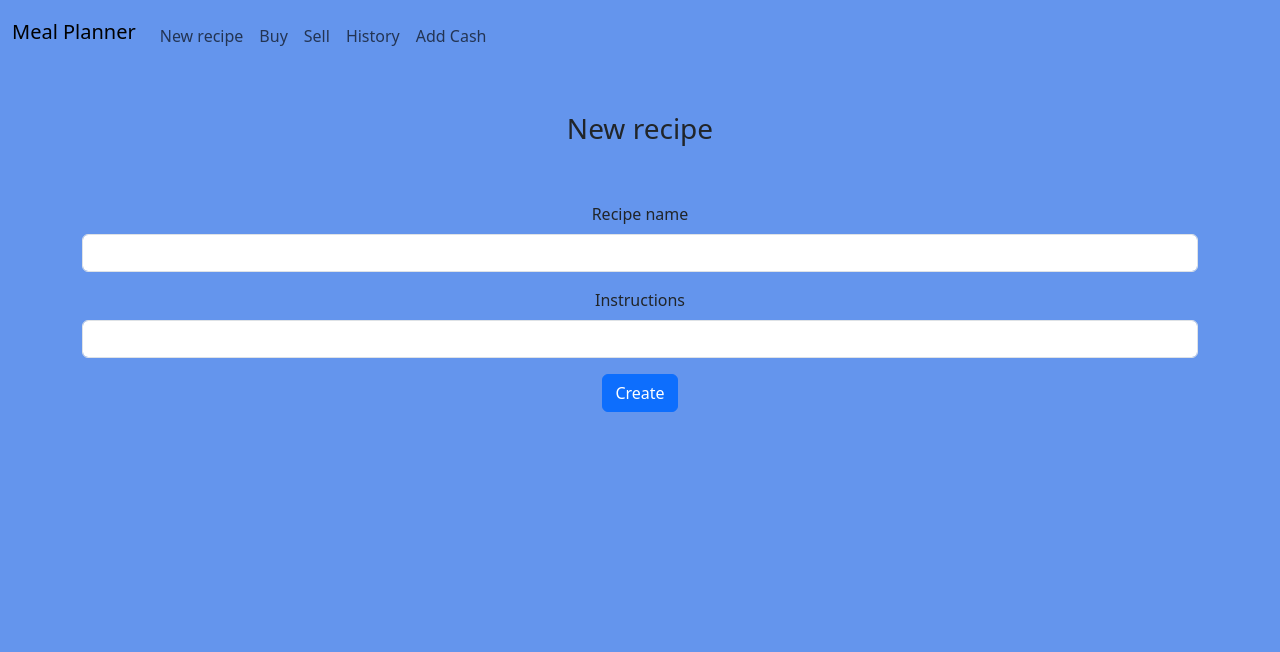
After one commit to CarolinaCampi/meal_planner, a Flask app: page /new_recipe in a window 1280 px wide. The commit adds this page. Shown: the top 652 px of the page. Run offline with Flask 3, Linux system fonts and the light colour scheme.

Commit message:
Integrate db, create new htmls

```diff
--- a/app.py
+++ b/app.py
@@ -1,5 +1,6 @@
-from flask import Flask, flash, redirect, render_template, request, session
+from flask import Flask, flash, redirect, render_template, request, session, g
 from flask_session import Session
+import sqlite3
 
 # Configure application
 app = Flask(__name__)
@@ -9,8 +10,56 @@ app.config["SESSION_PERMANENT"] = False
 app.config["SESSION_TYPE"] = "filesystem"
 Session(app)
 
+# https://flask.palletsprojects.com/en/3.0.x/patterns/sqlite3/
+# DATABASE = '/path/to/database.db'
+
+# def get_db():
+#     db = getattr(g, '_database', None)
+#     if db is None:
+#         db = g._database = sqlite3.connect(DATABASE)
+#     return db
+
+# @app.teardown_appcontext
+# def close_connection(exception):
+#     db = getattr(g, '_database', None)
+#     if db is not None:
+#         db.close()
 
 
 @app.route('/')
 def index():
     return render_template("index.html")
+
+# Route to form used to add a new student to the database
+@app.route("/new_recipe", methods=["GET", "POST"])
+def new_recipe():
+    # User reached route via POST (as by submitting a form via POST)
+    if request.method == "POST":
+        # Access form data
+        name = request.form.get("recipe_name")
+        if not name:
+            return render_template('result.html', msg="Please complete a recipe name")
+
+        instructions = request.form.get("recipe_instructions")
+        if not instructions:
+            return render_template('result.html', msg="Please complete instructions for the recipe")
+
+        try:
+            # Connect to SQLite3 database and execute the INSERT
+            with sqlite3.connect('meal_planner.db') as con:
+                cur = con.cursor()
+                cur.execute("INSERT INTO recipes (name, instructions) VALUES (?,?)", (name, instructions))
+
+                con.commit()
+                msg = "Record successfully added to database"
+        except:
+            con.rollback()
+            msg = "Error in the INSERT"
+
+        finally:
+            con.close()
+            # Send the transaction message to result.html
+            return render_template('result.html',msg=msg)
+
+    else:
+        return render_template("new_recipe.html")
--- a/templates/layout.html
+++ b/templates/layout.html
@@ -22,30 +22,20 @@
 
     <body>
 
-        <nav class="bg-light border navbar navbar-expand-md navbar-light">
+        <nav class="navbar navbar-expand-md">
             <div class="container-fluid">
                 <a class="navbar-brand" href="/">Meal Planner</a>
                 <button aria-controls="navbar" aria-expanded="false" aria-label="Toggle navigation" class="navbar-toggler" data-bs-target="#navbar" data-bs-toggle="collapse" type="button">
                     <span class="navbar-toggler-icon"></span>
                 </button>
                 <div class="collapse navbar-collapse" id="navbar">
-                    <!-- {% if session["user_id"] %} -->
                     <ul class="navbar-nav me-auto mt-2">
-                            <li class="nav-item"><a class="nav-link" href="/quote">Quote</a></li>
+                        <li class="nav-item"><a class="nav-link" href="/new_recipe">New recipe</a></li>
                         <li class="nav-item"><a class="nav-link" href="/buy">Buy</a></li>
                         <li class="nav-item"><a class="nav-link" href="/sell">Sell</a></li>
                         <li class="nav-item"><a class="nav-link" href="/history">History</a></li>
                         <li class="nav-item"><a class="nav-link" href="/addcash">Add Cash</a></li>
                     </ul>
-                        <ul class="navbar-nav ms-auto mt-2">
-                            <li class="nav-item"><a class="nav-link" href="/logout">Log Out</a></li>
-                        </ul>
-                    <!-- {% else %} -->
-                        <!-- <ul class="navbar-nav ms-auto mt-2">
-                            <li class="nav-item"><a class="nav-link" href="/register">Register</a></li>
-                            <li class="nav-item"><a class="nav-link" href="/login">Log In</a></li>
-                        </ul> -->
-                    <!-- {% endif %} -->
                 </div>
             </div>
         </nav>
@@ -60,8 +50,6 @@
                 Made by <a href="https://github.com/CarolinaCampi">CC</a>
             </p>
 
-            <script>
-            </script>
         </footer>
 
     </body>
--- /dev/null
+++ b/templates/new_recipe.html
@@ -0,0 +1,22 @@
+{% extends "layout.html" %}
+
+{% block title %}
+    New recipe
+{% endblock %}
+
+{% block main %}
+<h3 class="pb-5">New recipe</h3>
+    <form action="/new_recipe" method="post">
+
+            <div class="mb-3">
+              <label for="recipe_name" class="form-label">Recipe name</label>
+              <input type="text" class="form-control" id="recipe_name" name="recipe_name">
+            </div>
+            <div class="mb-3">
+              <label for="recipe_instructions" class="form-label">Instructions</label>
+              <input type="text" class="form-control" id="recipe_instructions" name="recipe_instructions">
+            </div>
+            <button type="submit" class="btn btn-primary">Create</button>
+
+    </form>
+{% endblock %}
```
Also changed, not shown: create_tables.py (added, +30 -0 lines), templates/index.html (+16 -1 lines), templates/result.html (added, +9 -0 lines), meal_planner.db, 2 other files. Lines whose indentation alone changed are shown as unchanged.
